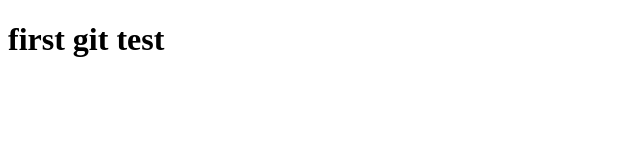
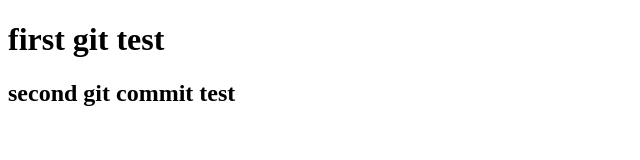
Before and after one commit to chitaaaaa/first-repo, a plain HTML site: page index.html in a window 1280 px wide. Shown: the whole page, without its empty margins (0-640 px from the left). Drawn offline with Linux system fonts and the light colour scheme.

Commit message:
second commit,added h2

```diff
--- a/index.html
+++ b/index.html
@@ -8,5 +8,6 @@
 </head>
 <body>
     <h1>first git test</h1>
+    <h2>second git commit test</h2>
 </body>
 </html>
```
